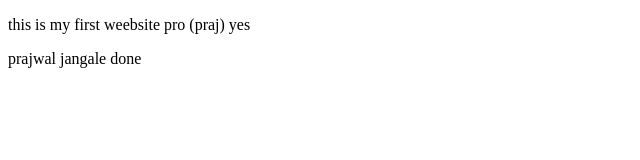
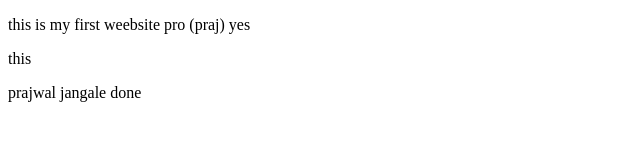
Before and after one commit to PrajwalTech-45/Math-_Website-, a plain HTML site: page index.html in a window 1280 px wide. Shown: the whole page, without its empty margins (0-640 px from the left). Drawn offline with Linux system fonts and the light colour scheme.

Commit message:
file is created

```diff
--- a/index.html
+++ b/index.html
@@ -7,7 +7,7 @@
 </head>
 <body>
     <p>this is my first weebsite pro (praj) yes</p>
-
+    <p>this</p>
 
      <p>prajwal jangale  done </p>
 
```
